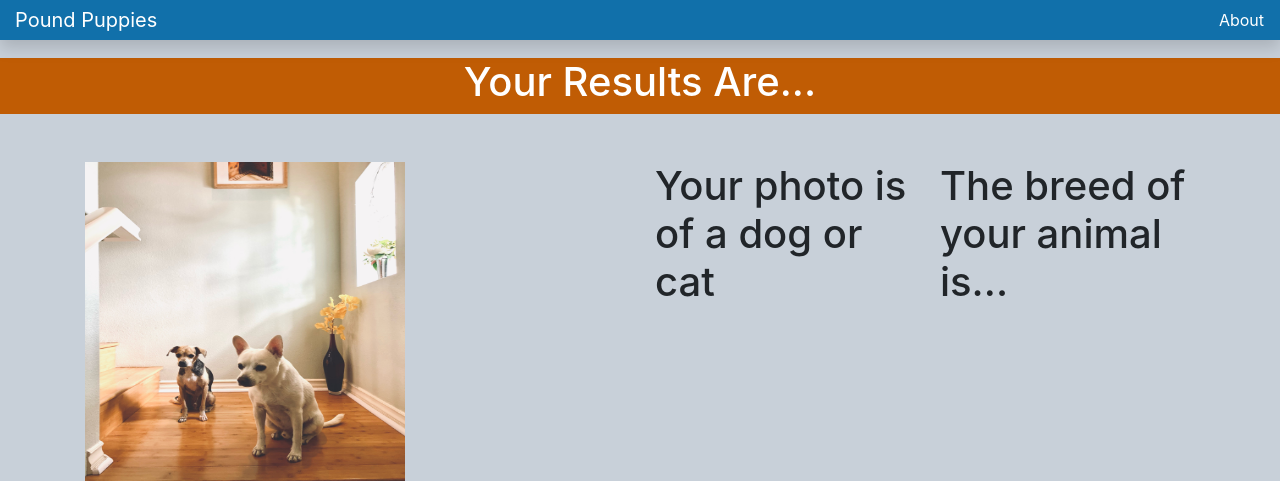
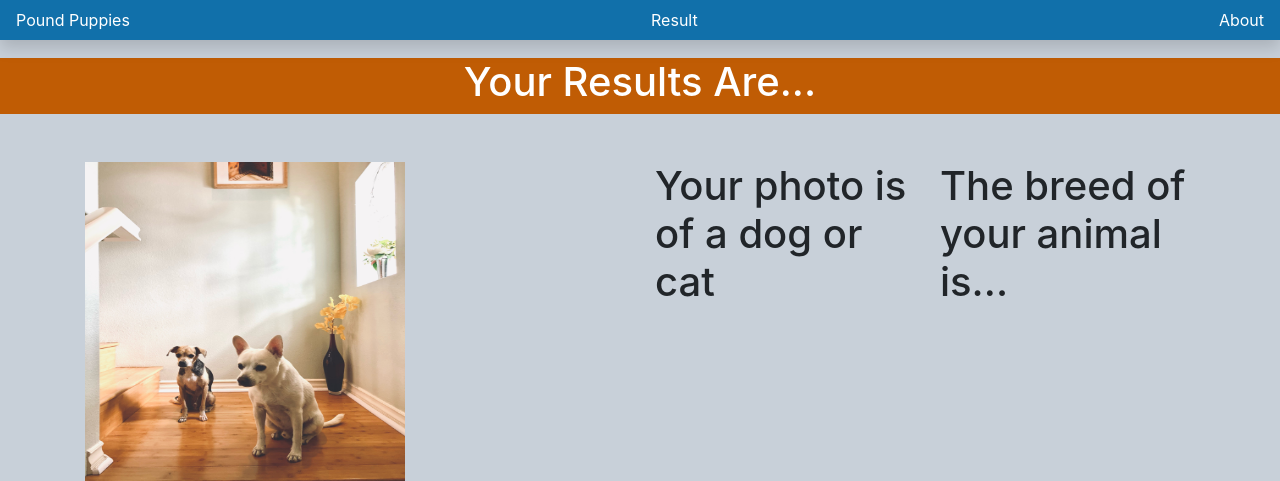
Before and after one commit to medinachuck/pet_adoption_app, a Python web app: template Pound Puppies/templates/results.html in a window 1280 px wide. Shown: the top 481 px of the page. Run offline with Jinja, Linux system fonts and the light colour scheme; the template is opened without the code that fills it, so the values that code supplies are empty; some libraries are stand-ins or nearby versions.

Commit message:
fix links between html pages

```diff
--- a/Pound Puppies/templates/results.html
+++ b/Pound Puppies/templates/results.html
@@ -20,14 +20,26 @@
         <!-- NAVBAR -->
 
         <nav class="navbar navbar-dark bg-primary fixed-top flex-md-nowrap p-0 shadow">
-            <a class="navbar-brand col-sm-3 col-md-2 mr-0" href="/">Pound Puppies</a>
+          <ul class="navbar-nav px-3">
+              <li class="nav-item text-nowrap">
+                  <a class="nav-link col-sm-3 col-md-2 mr-0" href="/">Pound Puppies</a>
+              </li>
+          </ul>
 
-            <ul class="navbar-nav px-3">
-                <li class="nav-item text-nowrap">
-                <a class="nav-link" href="#">About</a>
-                </li>
-            </ul>
-        </nav>
+          <ul class="navbar-nav px-3">
+              <li class="nav-item text-nowrap">
+                <!-- <a class="nav-link" href="/about">About</a>-->
+                <a class="nav-link" href="http://127.0.0.1:5000//result">Result</a>
+              </li>
+          </ul>
+
+          <ul class="navbar-nav px-3">
+              <li class="nav-item text-nowrap">
+              <!-- <a class="nav-link" href="http://127.0.0.1:5000/about">About</a> -->
+              <a class="nav-link" href="http://127.0.0.1:5000//about">About</a>
+              </li>
+          </ul>
+      </nav>
 
         <br>
         <br>
```
Also changed, not shown: Pound Puppies/app.py (+11 -43 lines), Pound Puppies/templates/about.html (+14 -2 lines), Pound Puppies/templates/poundpuppy.html (+17 -4 lines).
